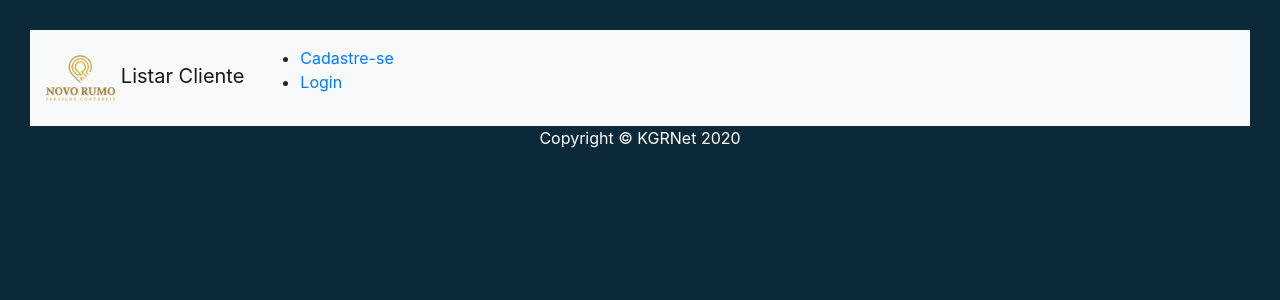
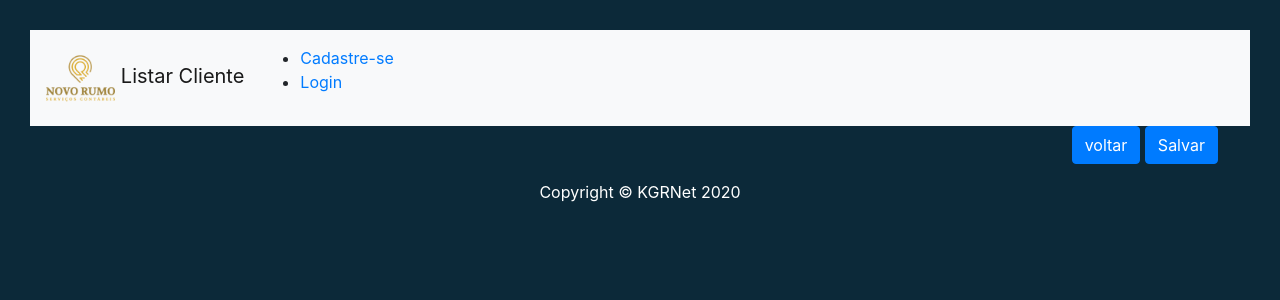
Before and after one commit to HenriqueBraz/app_flask, a Flask app: page /listar_clientes in a window 1280 px wide. Shown: the top 300 px of the page. Run offline with Flask 2, Linux system fonts and the light colour scheme; data that the repository does not hold is empty; some libraries are stand-ins or nearby versions.

Commit message:
correção do html

```diff
--- a/app/templates/auth/login.html
+++ b/app/templates/auth/login.html
@@ -42,7 +42,9 @@
 
     </form>
 </div>
-<br><br><br><br><br><br><br>
-<br><br><br><br><br><br><br>
+<br><br><br><br>
+<br><br><br><br>
+<br><br><br><br>
+<br><br><br>
 
 {% endblock %}
--- a/app/templates/empresa/cadastrar_empresa.html
+++ b/app/templates/empresa/cadastrar_empresa.html
@@ -162,6 +162,7 @@
                         <button class="btn btn-primary"  type="submit">Salvar</button>
                     </div>
                 </div>
+            </div>
 
         </div>
     </form>
--- a/app/templates/empresa/listar_empresa.html
+++ b/app/templates/empresa/listar_empresa.html
@@ -2,7 +2,15 @@
 {% block header %}
 
 
-
+<div class="form-group">
+                <div class="row">
+                    <div class="col-10"></div>
+                    <div class="col-2">
+                        <button class="btn btn-primary" type="button"><a href="{{ url_for('index') }}" ><font color=white>voltar</font></a></button>
+                        <button class="btn btn-primary"  type="submit">Salvar</button>
+                    </div>
+                </div>
+            </div>
 
 
 {% endblock %}
--- a/app/templates/index/index.html
+++ b/app/templates/index/index.html
@@ -2,5 +2,6 @@
 
 
 {% block content %}
-   {% include "base/sidebar.html" %}
+{% include "base/sidebar.html" %}
+<br><br><br>
 {% endblock %}
```
Also changed, not shown: app/templates/auth/register.html (indentation only), app/templates/base/base.html (indentation only), app/templates/base/sidebar.html (indentation only). Lines whose indentation alone changed are shown as unchanged.
